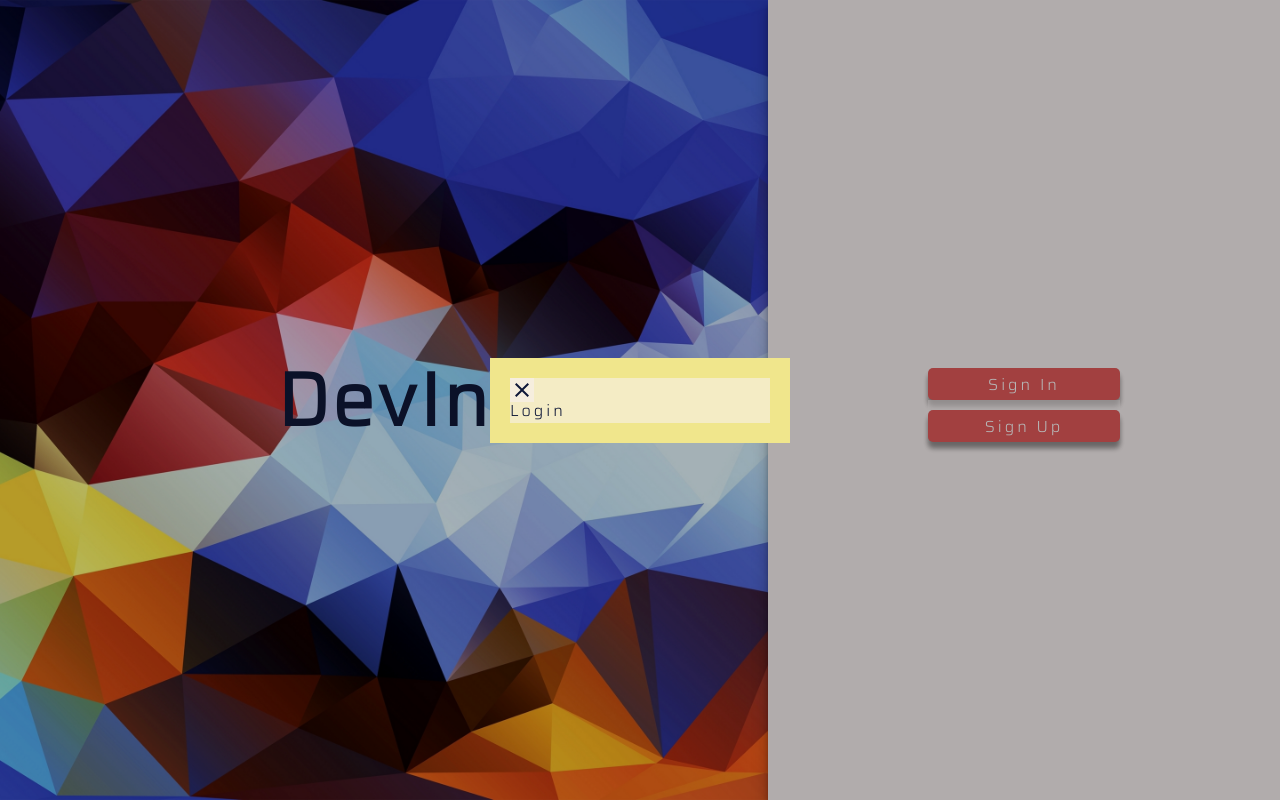
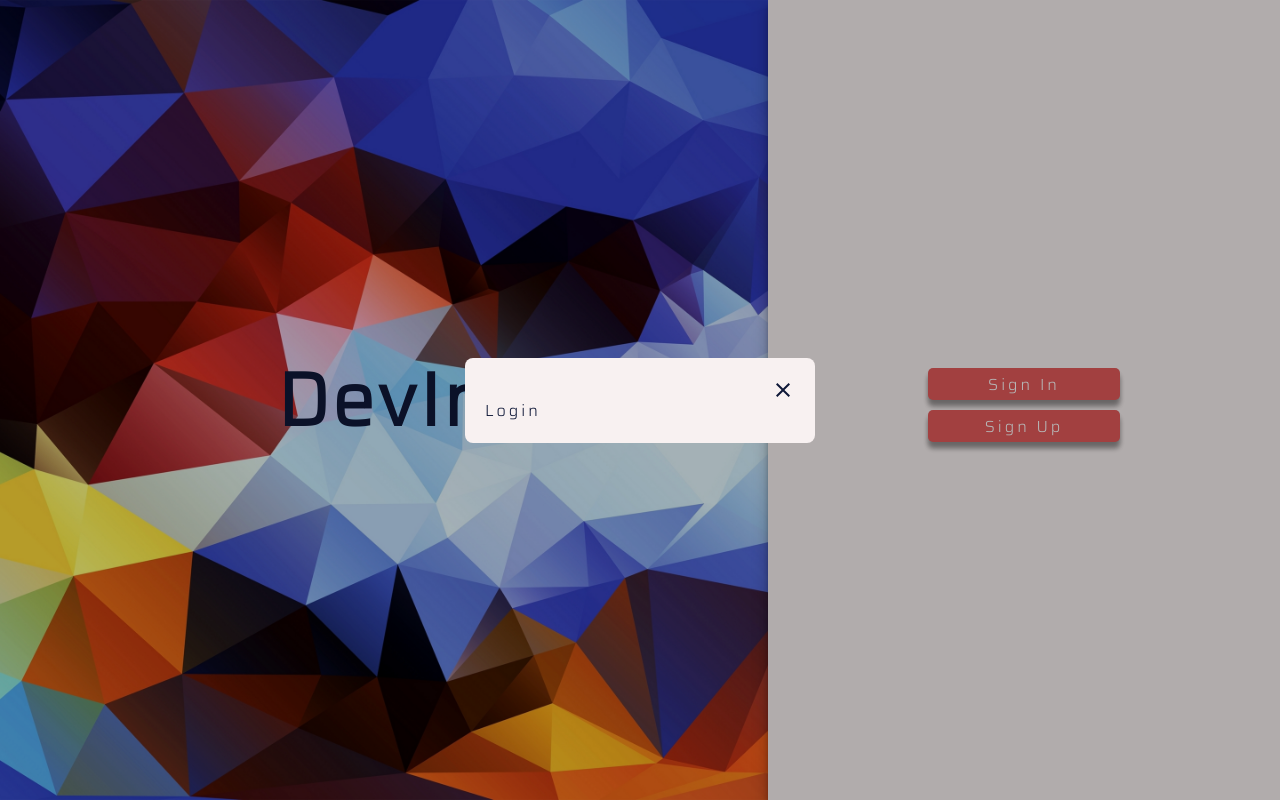
Before and after one commit to NikitaDeveloperWeb/DevIn-frontend, a React (Create React App) app: page / in a window 1280 px wide. Both pictures are taken after a click on the element "Sign In". Built offline with nearby package versions, Linux system fonts and the light colour scheme.

Commit message:
create listener outside click

```diff
--- a/src/components/Modal.tsx
+++ b/src/components/Modal.tsx
@@ -12,7 +12,8 @@ interface ModalProps {
 
 function Modal({ children, valueButton, typeButton, formButton, classNameButton }: ModalProps) {
   const [open, setOpen] = React.useState(false);
-
+  const modalRef = React.useRef<HTMLDivElement>(null);
+  const modalButtonRef = React.useRef<HTMLSpanElement>(null);
   const handleClose = () => {
     setOpen(false);
   };
@@ -21,9 +22,19 @@ function Modal({ children, valueButton, typeButton, formButton, classNameButton
     setOpen(true);
   };
 
+  const handleOutsideClick = (event: any) => {
+    const path = event.path || (event.composedPath && event.composedPath());
+    if (!path.includes(modalRef.current)) {
+      handleClose();
+      console.log('Outside click');
+    }
+  };
+  React.useEffect(() => {
+    document.querySelector('.modal__open')?.addEventListener('click', handleOutsideClick);
+  });
   return (
-    <>
-      <span onClick={() => handleOpen()} className="modal__button">
+    <div>
+      <span onClick={() => handleOpen()} className="modal__button" ref={modalButtonRef}>
         <Button
           value={valueButton}
           type={typeButton}
@@ -32,14 +43,14 @@ function Modal({ children, valueButton, typeButton, formButton, classNameButton
         />
       </span>
       <div className={open ? 'modal__open' : 'modal__close'}>
-        <div className="modal">
+        <div className="modal" ref={modalRef}>
           <div className="modal__top">
             <ClearIcon onClick={() => handleClose()} />
           </div>
           {children}
         </div>
       </div>
-    </>
+    </div>
   );
 }
 
--- a/src/scss/base/_theme.scss
+++ b/src/scss/base/_theme.scss
@@ -10,4 +10,5 @@
   --color-shadow: hsla(0, 0%, 0%, 0.25);
   --color-shadow-second: hsla(0, 0%, 0%, 0.22);
   --color-modal-bg: hsla(0, 0%, 0%, 0.288);
+  --color-modal-bg-fon: hsl(0, 33%, 96%);
 }
--- a/src/scss/components/_modal.scss
+++ b/src/scss/components/_modal.scss
@@ -2,6 +2,8 @@
 .modal__open {
   top: 0;
   left: 0;
+  right: 0;
+  bottom: 0;
   position: absolute;
   height: 100%;
   width: 100%;
@@ -10,26 +12,34 @@
   display: flex;
   justify-content: center;
   align-items: center;
+  opacity: 1;
+  transition: 1s;
 }
 .modal__button {
   position: relative;
   z-index: 100;
 }
 .modal__close {
+  opacity: 0;
+  z-index: -1000;
+  transition: 1s;
   display: none;
-  z-index: -1000;
 }
 .modal {
-  width: 300px;
+  border-radius: 8px;
+  width: 350px;
   height: 0 auto;
   padding: 20px;
-  background-color: khaki;
+  background-color: var(--color-modal-bg-fon);
   display: flex;
   flex-direction: column;
 
   &__top {
     width: 100%;
     height: 20px;
+    display: flex;
+    flex-direction: row;
+    justify-content: flex-end;
     svg {
       cursor: pointer;
     }
```
Also changed, not shown: 2 other files (tests, documents, lock files or other folders).
